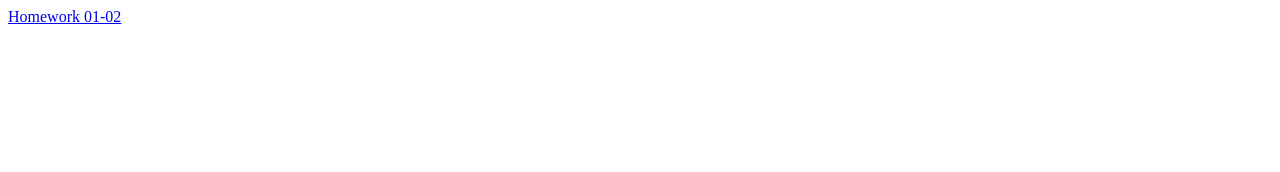
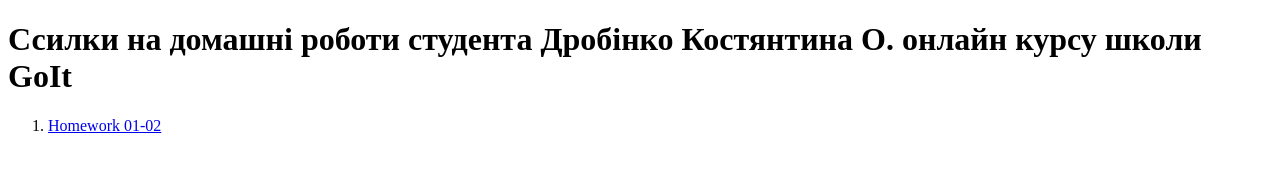
Before and after one commit to DRAKOS6666/GoIt, a plain HTML site: page index.html in a window 1280 px wide. Drawn offline with Linux system fonts and the light colour scheme.

Commit message:
Modified h1 and ordered list item

```diff
--- a/index.html
+++ b/index.html
@@ -1,12 +1,15 @@
 <!DOCTYPE html>
 <html lang="en">
-<head>
-    <meta charset="UTF-8">
-    <meta name="viewport" content="width=device-width, initial-scale=1.0">
-    <meta http-equiv="X-UA-Compatible" content="ie=edge">
+  <head>
+    <meta charset="UTF-8" />
+    <meta name="viewport" content="width=device-width, initial-scale=1.0" />
+    <meta http-equiv="X-UA-Compatible" content="ie=edge" />
     <title>DRAKOS homework project`s</title>
-</head>
-<body>
-    <a href="./goit-fe-course/hw-01-02/index.html">Homework 01-02</a>
-</body>
+  </head>
+  <body>
+      <h1>Ссилки на домашні роботи студента Дробінко Костянтина О. онлайн курсу школи GoIt </h1>
+    <ol>
+      <li><a href="./goit-fe-course/hw-01-02/index.html">Homework 01-02</a></li>
+    </ol>
+  </body>
 </html>
```
